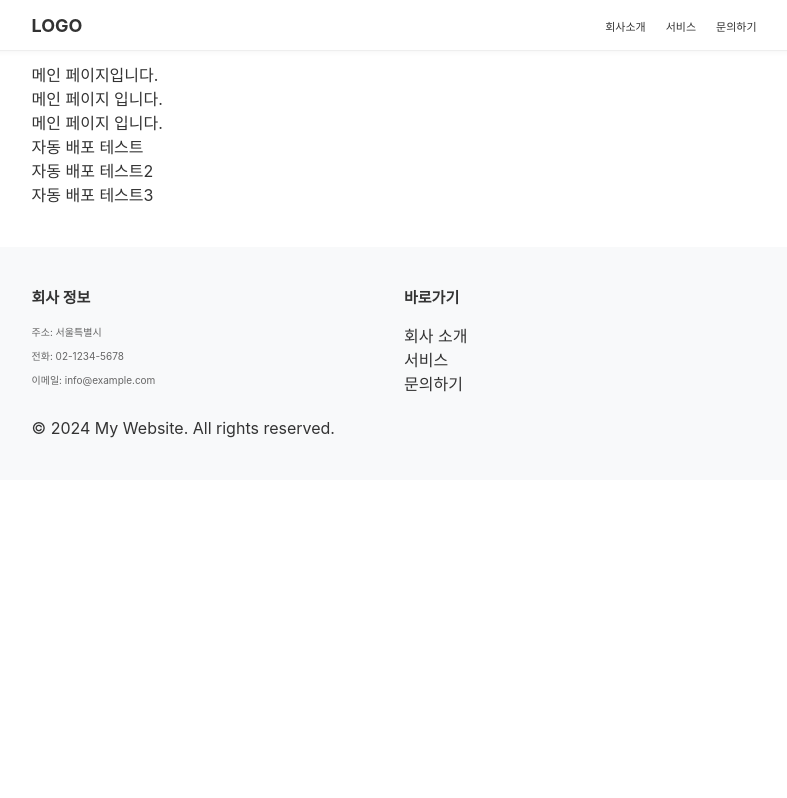
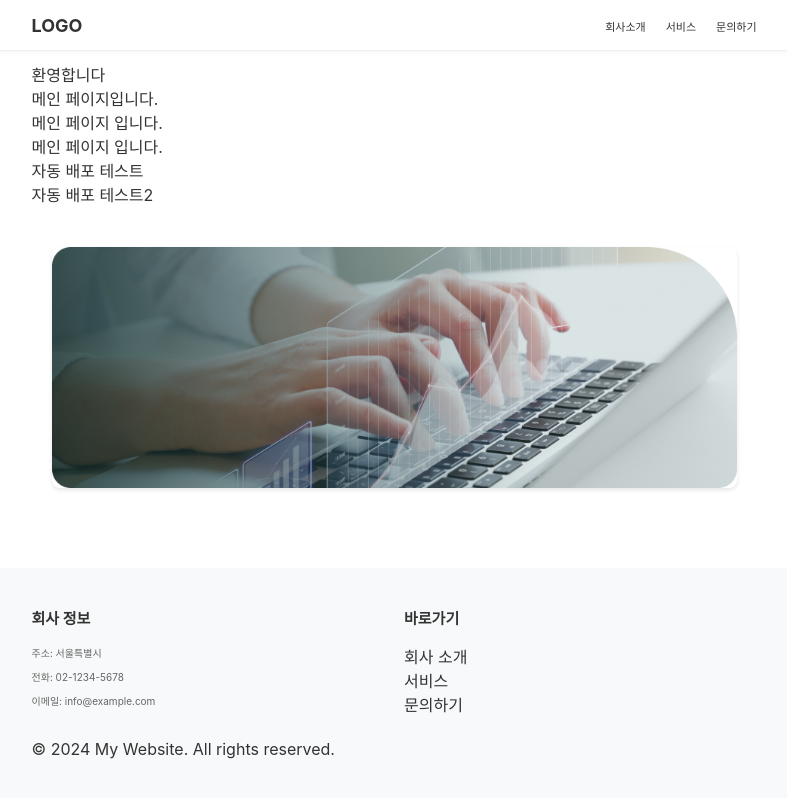
Before and after one commit to jamtty/myproject, a React (Create React App) app: page / in a window 1280 px wide. Shown: the top 798 px of the page, without its empty margins (246-1033 px from the left). Built offline with nearby package versions, Linux system fonts and the light colour scheme.

Commit message:
이미지 로딩 방식 개선

```diff
--- a/package.json
+++ b/package.json
@@ -1,5 +1,5 @@
 {
-  "name": "my-react-app",
+  "name": "myproject",
   "version": "0.1.0",
   "private": true,
   "homepage": "https://jamtty.github.io/myproject",
--- a/src/assets/css/style.css
+++ b/src/assets/css/style.css
@@ -166,6 +166,30 @@
   line-height: 1.6;
 }
 
+/* 이미지 섹션 스타일 */
+.image-section {
+  padding: 2rem 0;
+}
+
+.image-grid {
+  display: grid;
+  grid-template-columns: 1fr;
+  gap: 2rem;
+  padding: 1rem;
+}
+
+.image-item {
+  text-align: center;
+  padding: 1rem;
+}
+
+.image-item img {
+  max-width: 100%;
+  height: auto;
+  border-radius: 8px;
+  box-shadow: 0 2px 4px rgba(0, 0, 0, 0.1);
+}
+
 /* 반응형 디자인 */
 @media (max-width: 48rem) { /* 768px */
   html {
@@ -214,3 +238,9 @@
     font-size: 1.8rem;
   }
 }
+
+@media (max-width: 768px) {
+  .image-item img {
+    max-width: 100%;
+  }
+}
--- a/src/pages/Home.jsx
+++ b/src/pages/Home.jsx
@@ -1,16 +1,31 @@
 import React from 'react';
+import bgVisual from '../assets/images/bg_visual.png';
 
 const Home = () => {
   return (
     <div className="container">
+      <section className="hero-section">
+        <h1>환영합니다</h1>
         <p className="text-center mt-2">
           메인 페이지입니다.<br />
           메인 페이지 입니다.<br />
           메인 페이지 입니다.<br />
           자동 배포 테스트<br />
-			자동 배포 테스트2<br />
-			자동 배포 테스트3
+          자동 배포 테스트2
         </p>
+      </section>
+
+      <section className="image-section">
+        <div className="image-grid">
+          <div className="image-item">
+            <img
+              src={bgVisual}
+              alt="메인 이미지"
+              style={{ width: '100%', maxWidth: '800px' }}
+            />
+          </div>
+        </div>
+      </section>
     </div>
   );
 };
```
Also changed, not shown: src/assets/images/bg_visual.png (added). Lines whose indentation alone changed are shown as unchanged.
